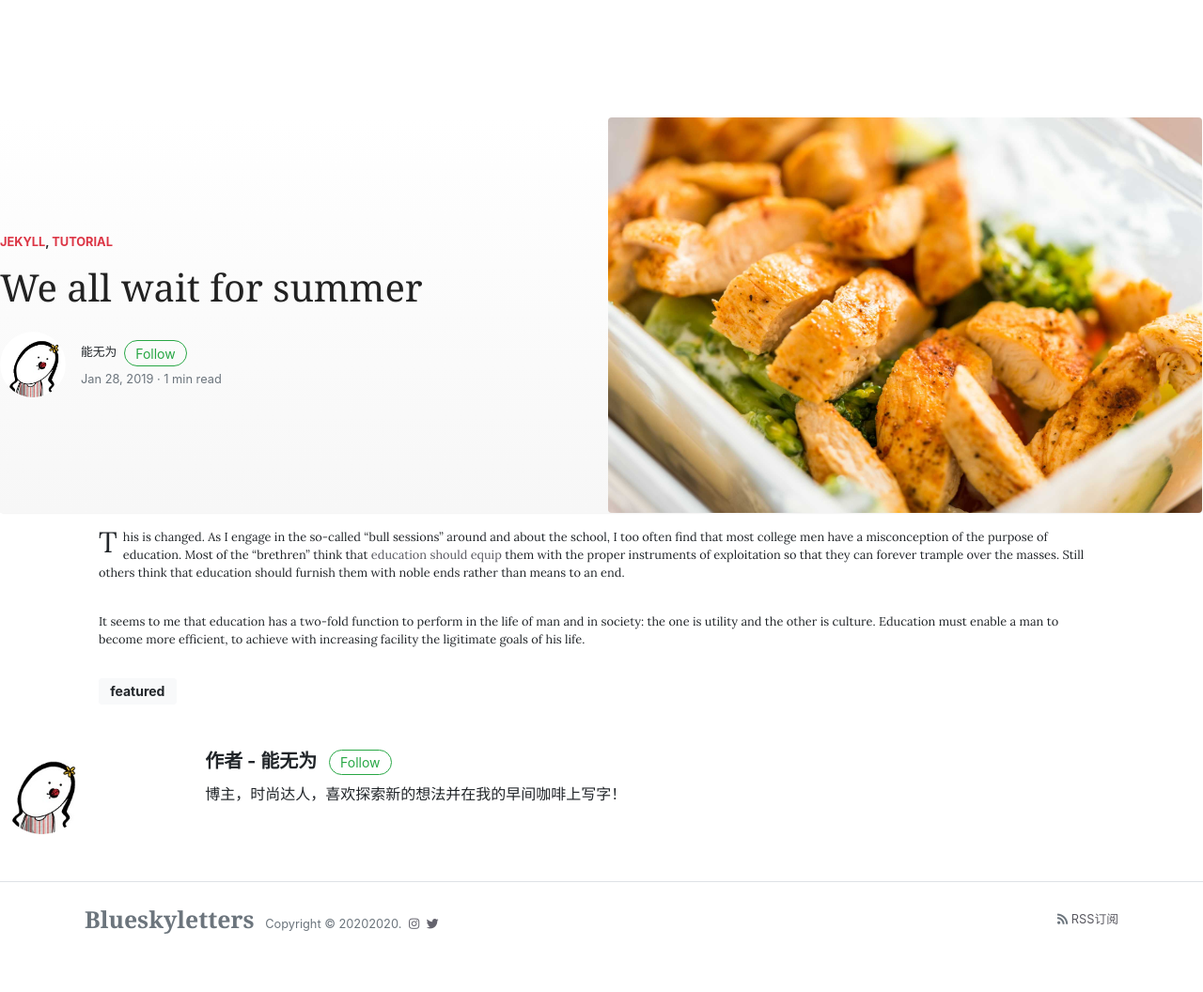
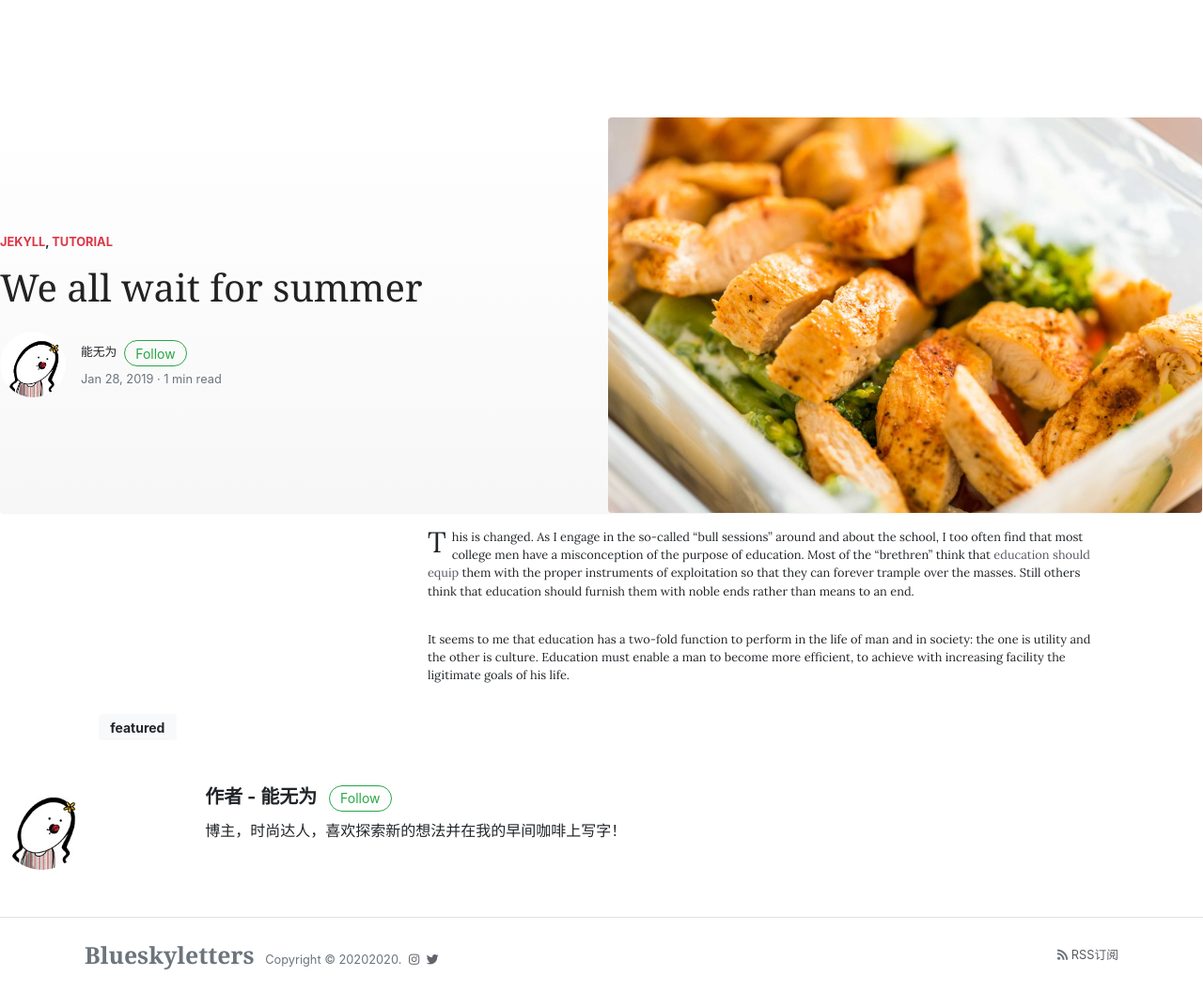
Before and after one commit to nengwuzhi/nengwuzhi.github.iom, a Jekyll site: the page built from _posts/2019-01-28-we-all-wait-for-summer.md, in a window 1280 px wide. Shown: the whole page at 94% size. Built offline with Jekyll 4.4.1, drawn with Linux system fonts in a browser that asks for light colours; nearby versions of some CDN libraries; comment, search, counter and statistics services are not loaded; before the commit the page ends 1018 px from its top, so only the background shows below that.

Commit message:
Update theme.css

```diff
--- a/assets/css/theme.css
+++ b/assets/css/theme.css
@@ -865,6 +865,7 @@ article {
 	font-size:20px;
 	line-height:1.86;
     font-family:Lora;
+    margin-left: 350px;
 }
 .article-headline {
     font-family: Georgia,Times,"Times New Roman",serif;
```
